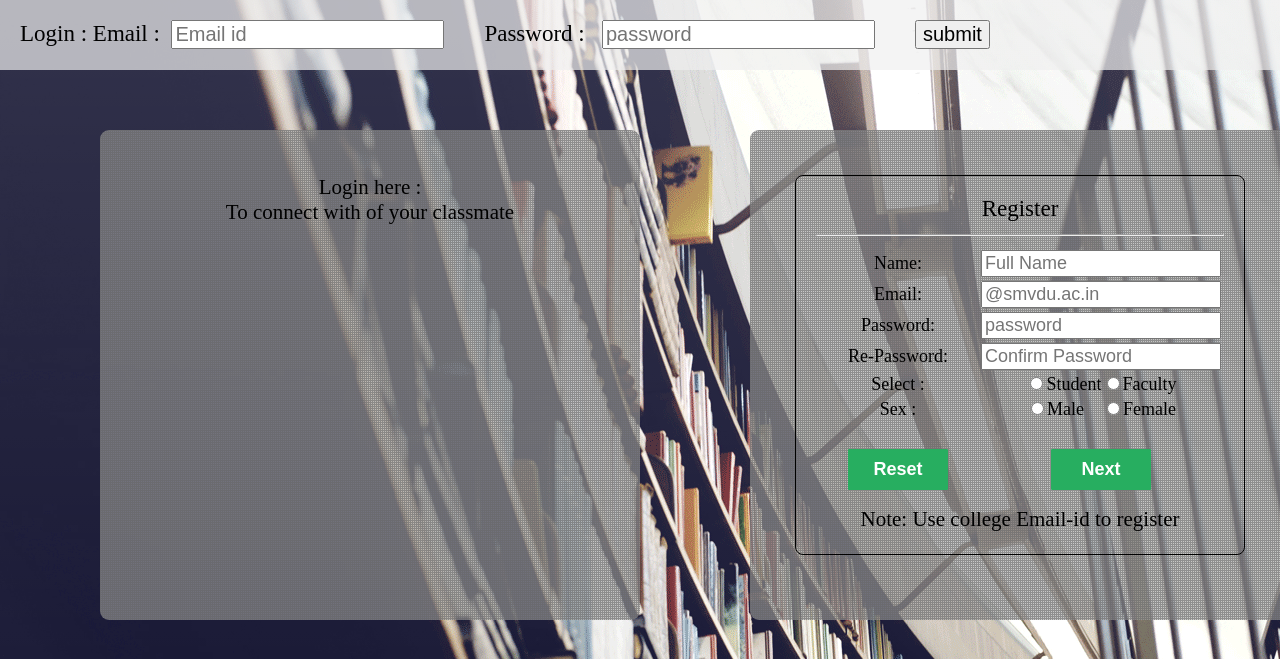
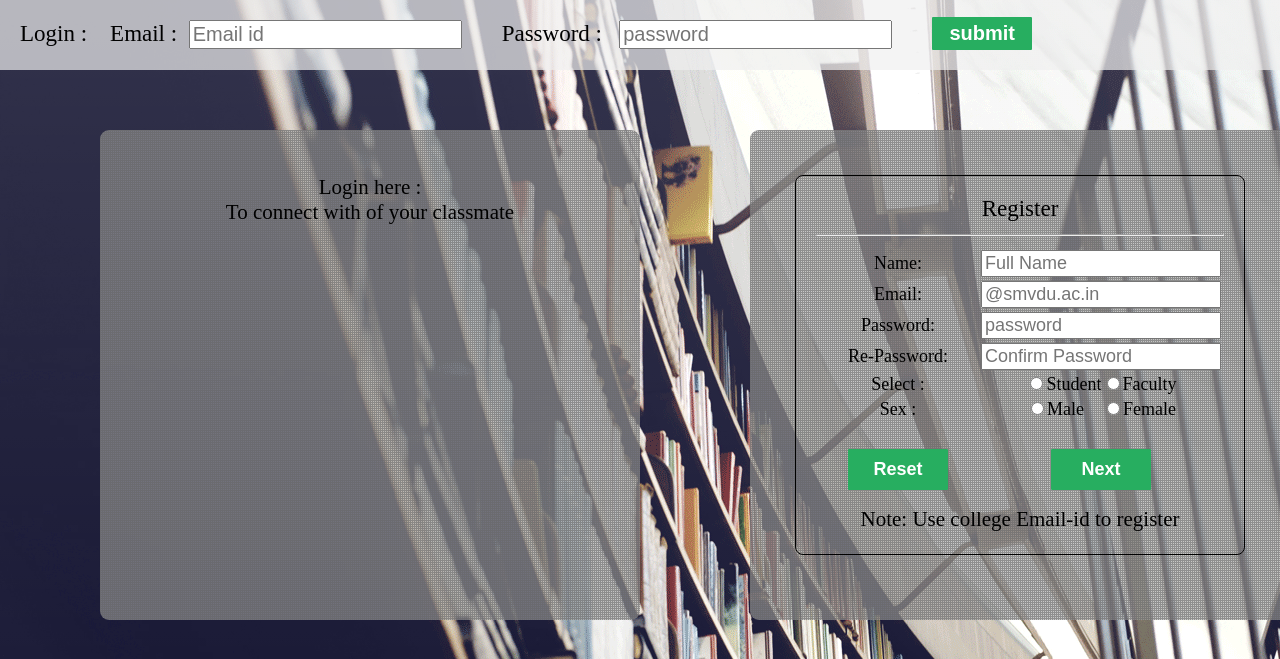
Before and after one commit to codingeass/interaction-smvdu, a PHP site: page /interaction-smvdu/ in a window 1280 px wide; the page is wider, and only the part inside the window is pictured. Shown: the top 659 px of that part. Run offline with PHP 8.4, Linux system fonts and the light colour scheme; some libraries are stand-ins or nearby versions.

Commit message:
css changed

```diff
--- a/Public/css/front.css
+++ b/Public/css/front.css
@@ -30,6 +30,19 @@ margin: 0px;
 
 #first_login input{
 	font-size: 20px;
+}
+
+#first_login input[type=submit]{
+width: 100px;
+background: #27AE60;
+font-weight: bold;
+color: white;
+border: 0 none;
+border-radius: 1px;
+cursor: pointer;
+padding: 5px 2px;
+position: relative;
+top: -3px;
 }
 
 #text_display {
@@ -123,6 +136,28 @@ margin-top: 25px;
 }
 
 
+#next_entry_stu{
+  background: -webkit-gradient(linear, left top, left bottom, color-stop(0%,rgba(255,255,255,0.1)), color-stop(100%,rgba(255,255,255,0))), url("../img/archi.png") repeat 0 0;
+  background: -moz-gradient(linear, left top, left bottom, color-stop(0%,rgba(255,255,255,0.1)), color-stop(100%,rgba(255,255,255,0))), url("../img/archi.png") repeat 0 0;
+  background: gradient(to linear, left top, left bottom, color-stop(0%,rgba(255,255,255,0.1)), color-stop(100%,rgba(255,255,255,0))), url("../img/archi.png") repeat 0 0;
+  background: -o-gradient(linear, left top, left bottom, color-stop(0%,rgba(255,255,255,0.1)), color-stop(100%,rgba(255,255,255,0))), url("../img/archi.png") repeat 0 0;
+  background-repeat: no-repeat;
+  background-attachment: fixed;
+  margin: 0px;
+  width: 1350px;
+  height: 660px;
+}
+#next_entry_fac{
+  background: -webkit-gradient(linear, left top, left bottom, color-stop(0%,rgba(255,255,255,0.1)), color-stop(100%,rgba(255,255,255,0))), url("../img/archi.png") repeat 0 0;
+  background: -moz-gradient(linear, left top, left bottom, color-stop(0%,rgba(255,255,255,0.1)), color-stop(100%,rgba(255,255,255,0))), url("../img/archi.png") repeat 0 0;
+  background: gradient(to linear, left top, left bottom, color-stop(0%,rgba(255,255,255,0.1)), color-stop(100%,rgba(255,255,255,0))), url("../img/archi.png") repeat 0 0;
+  background: -o-gradient(linear, left top, left bottom, color-stop(0%,rgba(255,255,255,0.1)), color-stop(100%,rgba(255,255,255,0))), url("../img/archi.png") repeat 0 0;
+  background-repeat: no-repeat;
+  background-attachment: fixed;
+  margin: 0px;
+  width: 1350px;
+  height: 660px;
+}
 
 #next_entry_stu  #first_form{
   position: absolute;
--- a/index.php
+++ b/index.php
@@ -11,7 +11,7 @@
 	<section id="first_all">
 		<section id="first_login">
 			<form action="public\php\verify.php" method="post">
-			<div>Login : Email : &nbsp;<input type="email" placeholder="Email id" name="email"></div>
+			<div>Login :&nbsp;&nbsp;&nbsp; Email : &nbsp;<input type="email" placeholder="Email id" name="email"></div>
 			<div>Password : &nbsp;&nbsp;<input type="password" placeholder="password" name="pass"></div>
 			<div><input type="submit" value="submit"></div>
 			</form>
```
